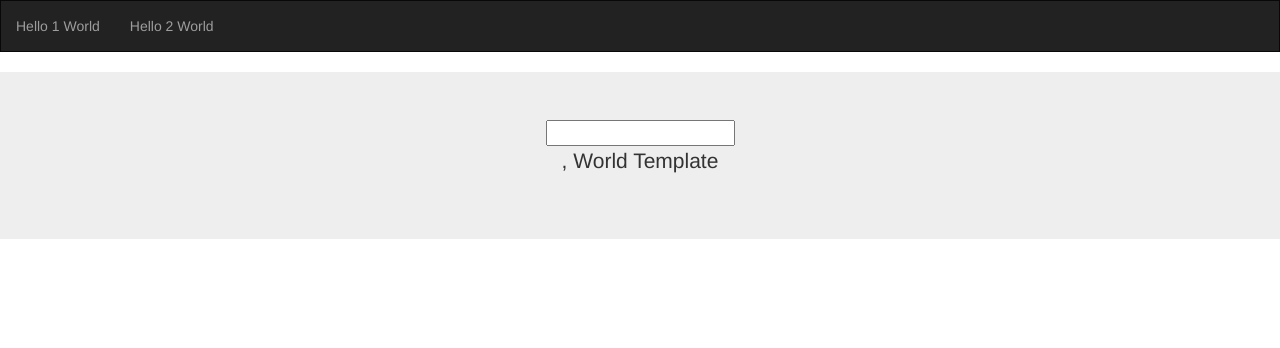
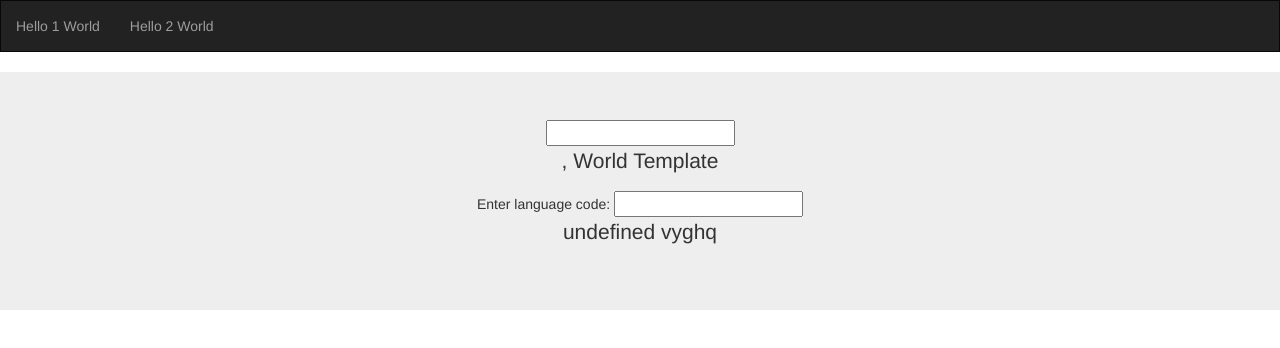
Before and after one commit to idrenski/training_ajs, a plain HTML site: page index.html in a window 1280 px wide. Drawn offline with nearby package versions, Linux system fonts and the light colour scheme; some packages are replaced by stand-ins of ours.

Commit message:
Define another Filter called in ng-bind {{}}.

```diff
--- a/index.html
+++ b/index.html
@@ -47,6 +47,12 @@
         <my-hello></my-hello>
     </div>
 
+    <div>
+        Enter language code: <input ng-model="lang.text">
+
+        <p>{{'_TEXT_CONSTANT_' | translateLangFilter:lang.text }}</p>
+    </div>
+
 </div>
 
 </body>
--- a/js/services.js
+++ b/js/services.js
@@ -9,7 +9,8 @@
         .service('globalDataService', globalDataService)
         .factory('modifyDataFactory', modifyDataFactory)
         .provider("globalDataProvider", globalDataProvider)
-        .filter("translateDataFilter", translateDataFilter);
+        .filter("translateDataFilter", translateDataFilter)
+        .filter("translateLangFilter", translateLangFilter);
 
     function globalDataService() {
         var vm = this;
@@ -60,4 +61,12 @@
         }
     }
 
+    function translateLangFilter() {
+        return function (input, land) {
+            var out = land + ' ' + Math.random().toString(36).replace(/[^a-z]+/g, '').substr(0, 5);
+
+            return out;
+        }
+    }
+
 })();
```
